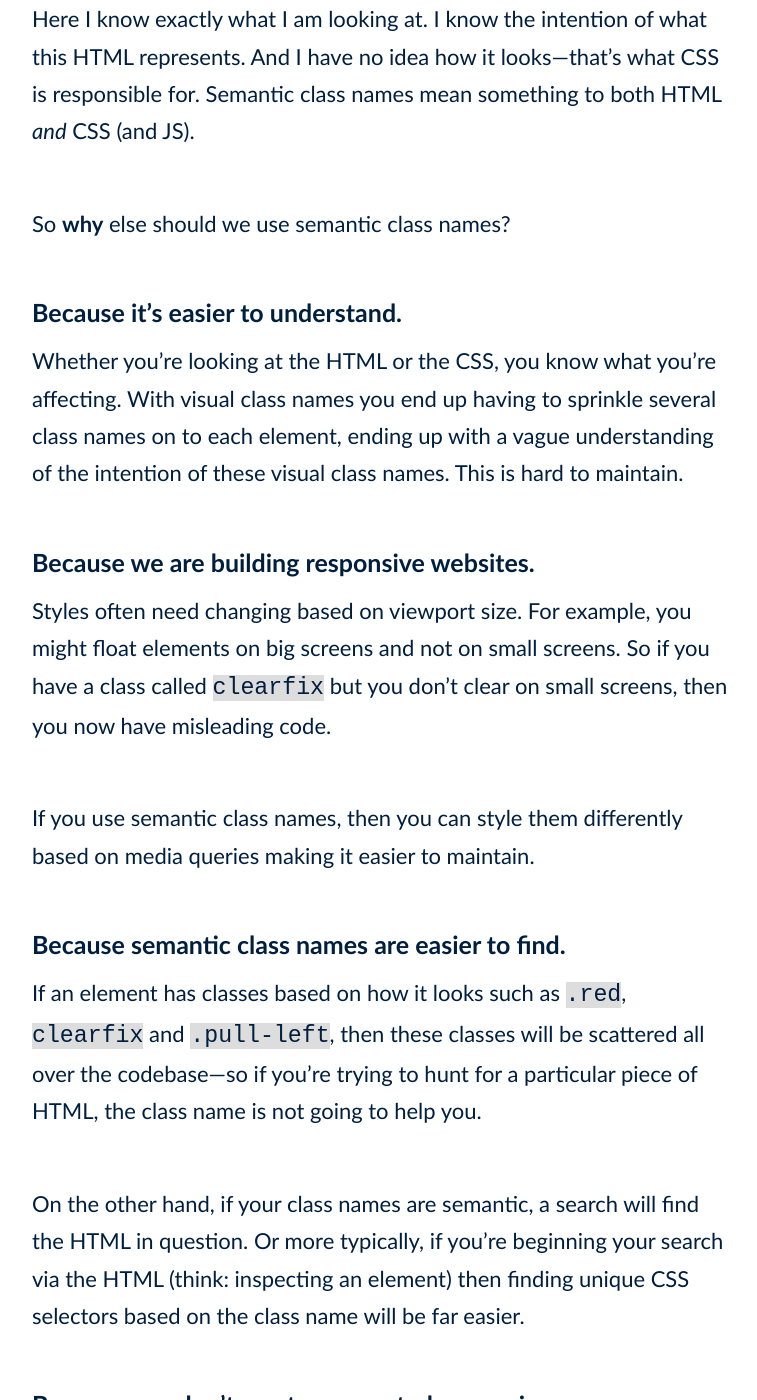
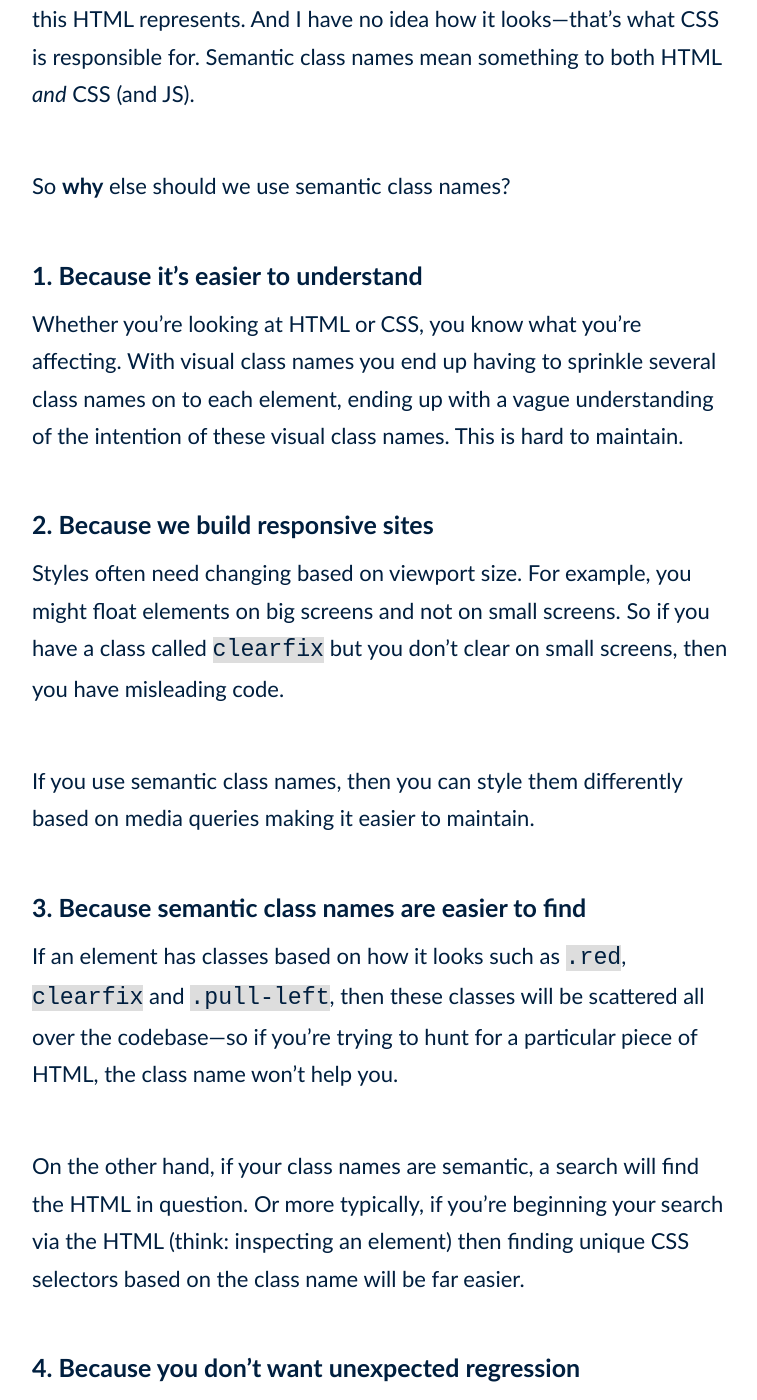
Before and after one commit to adamsilver/maintainablecss.com-jekyll, a Jekyll site: the page built from _chapters/02-semantics.md, in a window 1280 px wide and 1400 px high, scrolled down 1955 px. Shown: the whole window, without its empty margins (258-1015 px from the left). Built offline with Jekyll 4.4.1, drawn with Linux system fonts in a browser that asks for light colours; some of the changed text lies outside the part shown.

Commit message:
Updated guide

```diff
--- a/_chapters/02-semantics.md
+++ b/_chapters/02-semantics.md
@@ -12,9 +12,9 @@ description: Why naming something based on what it is, instead of how it looks o
 
 Semantic HTML isn't just about the elements we use&mdash;it's pretty obvious that you should use a `<a>` for a link, a `<table>` for tabular data and a `<p>` for a paragraph etc.
 
-More importantly, it's about the class names (and IDs) we add, that provide *additional* hooks for CSS (and Javascript) to enhance as appropriate.
+It's also about the class names (and IDs) we add. These attributes provide *additional* hooks for CSS (and Javascript) to enhance as appropriate.
 
-It's easy to add class names without thought as to their naming but naming is very important.
+It's easy to add class names without thinking about meaning but naming is very important.
 
 > &ldquo;There are only two hard things in Computer Science: cache invalidation and naming things.&rdquo;
 <br>&mdash; <cite>Phil Karlton</cite>
@@ -42,63 +42,63 @@ Here I know exactly what I am looking at. I know the intention of what this HTML
 
 So **why** else should we use semantic class names?
 
-## Because it's easier to understand.
+## 1. Because it's easier to understand
 
-Whether you're looking at the HTML or the CSS, you know what you're affecting. With visual class names you end up having to sprinkle several class names on to each element, ending up with a vague understanding of the intention of these visual class names. This is hard to maintain.
+Whether you're looking at HTML or CSS, you know what you're affecting. With visual class names you end up having to sprinkle several class names on to each element, ending up with a vague understanding of the intention of these visual class names. This is hard to maintain.
 
-## Because we are building responsive websites.
+## 2. Because we build responsive sites
 
-Styles often need changing based on viewport size. For example, you might float elements on big screens and not on small screens. So if you have a class called `clearfix` but you don't clear on small screens, then you now have misleading code.
+Styles often need changing based on viewport size. For example, you might float elements on big screens and not on small screens. So if you have a class called `clearfix` but you don't clear on small screens, then you have misleading code.
 
 If you use semantic class names, then you can style them differently based on media queries making it easier to maintain.
 
-## Because semantic class names are easier to find.
+## 3. Because semantic class names are easier to find
 
-If an element has classes based on how it looks such as `.red`, `clearfix` and `.pull-left`, then these classes will be scattered all over the codebase&mdash;so if you’re trying to hunt for a particular piece of HTML, the class name is not going to help you.
+If an element has classes based on how it looks such as `.red`, `clearfix` and `.pull-left`, then these classes will be scattered all over the codebase&mdash;so if you’re trying to hunt for a particular piece of HTML, the class name won't help you.
 
 On the other hand, if your class names are semantic, a search will find the HTML in question. Or more typically, if you're beginning your search via the HTML (think: inspecting an element) then finding unique CSS selectors based on the class name will be far easier.
 
-## Because you don't want unexpected regression.
+## 4. Because you don't want unexpected regression
 
-If you have utility non-semantic classes that describe the look then when you edit one of these classes, they will propagate to every single element with that class. Knowing CSS as you do, do you feel comfortable that the propagation didn't cause unexpected problems elsewhere?
+When you edit a "utility" class that describes *style*, the change will propogate to every single element with that class. Knowing CSS as you do, do you feel comfortable that you didn't cause unexpected problems elsewhere?
 
 Semantic class names are unique, so when editing one, you *can* feel comfortable that your change only applies to the module in question as you intended, making maintenance easier.
 
-## Because you don't want to be afraid to update code.
+## 5. Because you don't want to be afraid to update code
 
 Directly linked with the previous point about regression, when you don't feel comfortable touching code, you end up causing problems or being afraid to touch it at all. Therefore you end up with redundant code, increasing maintenance issues.
 
-## Because it helps automated functional testing.
+## 6. Because it helps automated functional testing
 
 Automated functional tests work by searching for particular elements, interacting with them (typing in text, clicking buttons and links etc) and verifying based on that.
 
 If you have visual class names all over the HTML, then there is no reliable way to target particular elements and act upon them.
 
-## Because it provides meaningful hooks for Javascript to enhance.
+## 7. Because it provides meaningful hooks for Javascript to enhance
 
 Just like these hooks help automated testing, they are also useful to enhance behaviour with Javascript. Visual class names can't be used as a reliable way to target modules or components.
 
-## Because of general maintenance concerns.
+## 8. Because of general maintenance concerns
 
 If you name something based on what it is, you won't have to touch the HTML again i.e. a heading is always a heading, no matter what it *looks* like.
 
 The styling might change but you only have to update the CSS. This is otherwise known as Loose Coupling and this improves maintainability.
 
-## Because utility classes increase noise when debugging.
+## 9. Because utility classes increase noise when debugging
 
 When debugging an element, there will be several applicable CSS selectors making it noisey to debug.
 
-## Because the standards recommend it.
+## 10. Because the standards recommend it
 
 On using the class attribute, HTML5 specs say in 3.2.5.7:
 
 > "[...] authors are encouraged to use values that describe the nature of the content, rather than values that describe the desired presentation of the content."
 
-## Because you get a performance bump.
+## 11. Because you get a performance bump
 
 This is a *very* small benefit but when you have one class name per element, you end up with smaller HTML. With visual classes you end up with multiple class names per element and that can add up.
 
-## Because it adheres to the reuse rule.
+## 12. Because it adheres to the reuse rule
 
 If you don't use semantic class names, then you will likely be breaking the rules of reuse. Read the next chapter to find out more.
 
```
